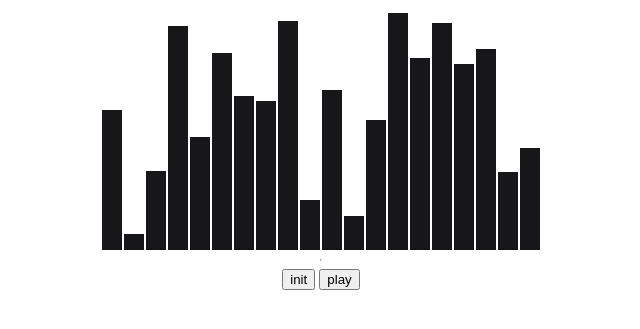
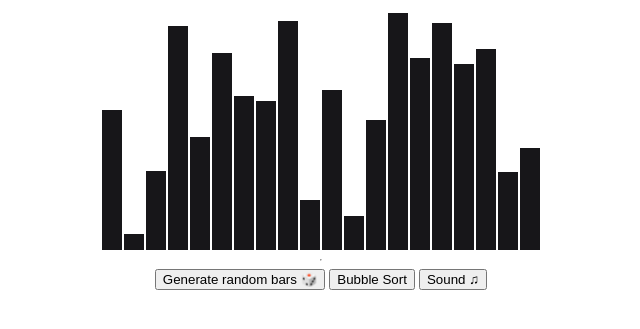
Before and after one commit to OhTeaKay/sorting_algorythm_visualiser, a plain HTML site: page index.html in a window 1280 px wide. Shown: the part 87-416 px from the top of the page, without its empty margins (319-959 px from the left). Drawn offline with Linux system fonts and the light colour scheme.

Commit message:
added visual elements to buttons and sound on/off option

```diff
--- a/index.html
+++ b/index.html
@@ -12,8 +12,9 @@
     <hr>
 
     <div>
-        <button onClick="init()">init</button>
-        <button onClick="play()">play</button>
+        <button onClick="init()">Generate random bars 🎲</button>
+        <button onClick="play()">Bubble Sort</button>
+        <button onClick="sound()">Sound ♫</button>
     </div>
 
     <script src="script.js"></script>
--- a/script.js
+++ b/script.js
@@ -4,6 +4,11 @@ const array=[];
 init();
 
 let audioCtx=null;
+let audioOn = false;
+
+function sound(){
+    audioOn = !audioOn;
+}
 
 function playNote(freq){
     if(audioCtx==null){
@@ -52,8 +57,10 @@ function animate(moves){
         [array[i],array[j]]=[array[j],array[i]];
     }
 
+    if(audioOn){
     playNote(200+array[i]*500);
     playNote(200+array[j]*500);
+    }
 
     showBars(move);
     setTimeout(function(){
```
